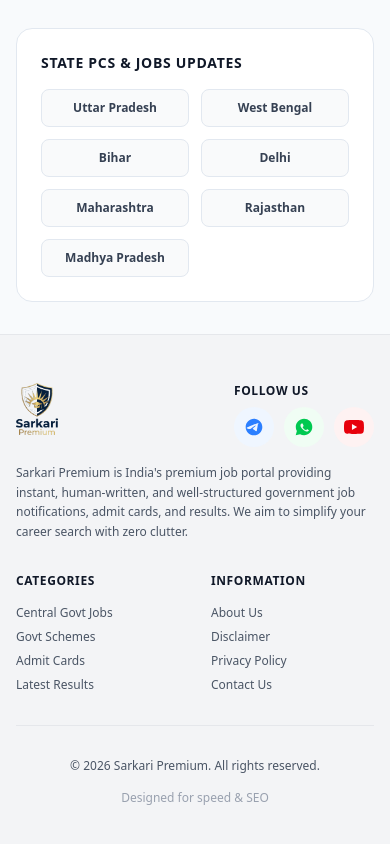
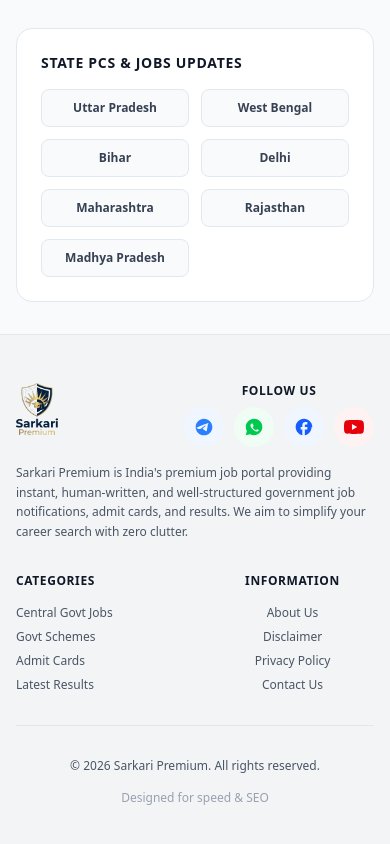
Before and after one commit to mintu9106/sarkari-premium, a Next.js app: page / in a window 390 px wide. Shown: the part 1665-2509 px from the top of the page. Built offline with nearby package versions, Linux system fonts and the light colour scheme; no server answers; the database is empty.

Commit message:
style: center Follow Us header, add Facebook link, and align Information section to center on mobile

```diff
--- a/components/Footer.js
+++ b/components/Footer.js
@@ -17,10 +17,10 @@
                 />
               </Link>
 
-              {/* Follow Us (Heading on top, Icons below it next to Logo) */}
-              <div className="space-y-2 shrink-0">
-                <h3 className="text-gray-900 dark:text-white font-extrabold text-xs sm:text-sm uppercase tracking-wider">Follow Us</h3>
-                <div className="flex items-center gap-2.5">
+              {/* Follow Us (Heading in the middle of icons) */}
+              <div className="space-y-2 shrink-0 flex flex-col items-center">
+                <h3 className="text-gray-900 dark:text-white font-extrabold text-xs sm:text-sm uppercase tracking-wider text-center">Follow Us</h3>
+                <div className="flex items-center justify-center gap-2.5">
                   <a href="https://t.me/sarkaripremium" target="_blank" rel="noopener noreferrer" className="p-2.5 rounded-full bg-blue-50 dark:bg-blue-950/30 text-blue-500 hover:bg-blue-500 hover:text-white transition-all" title="Telegram Channel">
                     <svg className="w-5 h-5" fill="currentColor" viewBox="0 0 24 24">
                       <path d="M12 2C6.48 2 2 6.48 2 12s4.48 10 10 10 10-4.48 10-10S17.52 2 12 2zm4.64 6.8c-.15 1.58-.8 5.42-1.13 7.19-.14.75-.42 1-.68 1.03-.58.05-1.02-.38-1.58-.75-.88-.58-1.38-.94-2.23-1.5-1-.65-.35-1 .22-1.59.15-.15 2.71-2.48 2.76-2.69.01-.03.01-.14-.07-.2-.08-.06-.19-.04-.27-.02-.12.02-1.96 1.25-5.54 3.69-.52.36-1 .53-1.42.52-.47-.01-1.37-.26-2.03-.48-.82-.27-1.47-.42-1.42-.88.03-.24.35-.49.97-.74 3.79-1.65 6.32-2.73 7.59-3.25 3.61-1.48 4.36-1.74 4.85-1.75.11 0 .35.03.51.16.13.1.17.25.19.35.02.13.02.27.01.4z"/>
@@ -29,6 +29,11 @@
                   <a href="https://whatsapp.com/channel/sarkaripremium" target="_blank" rel="noopener noreferrer" className="p-2.5 rounded-full bg-green-50 dark:bg-green-950/30 text-green-500 hover:bg-green-500 hover:text-white transition-all" title="WhatsApp Channel">
                     <svg className="w-5 h-5" fill="currentColor" viewBox="0 0 24 24">
                       <path d="M12.04 2c-5.46 0-9.91 4.45-9.91 9.91 0 1.75.46 3.45 1.32 4.95L2.05 22l5.25-1.38c1.45.79 3.08 1.21 4.74 1.21 5.46 0 9.91-4.45 9.91-9.91 0-2.65-1.03-5.14-2.9-7.01A9.816 9.816 0 0012.04 2zm5.83 14c-.24.68-1.2 1.24-1.67 1.32-.47.08-.85.34-3-.51-2.58-1.01-4.22-3.66-4.35-3.83-.13-.17-1.07-1.43-1.07-2.73 0-1.3.68-1.94.92-2.2.24-.26.52-.33.7-.33.18 0 .36 0 .52.01.17.01.39-.06.61.47.23.55.78 1.9.85 2.05.07.15.12.33.02.53-.1.2-.15.33-.3.51-.15.18-.32.41-.46.55-.16.16-.33.33-.14.66.19.33.85 1.39 1.82 2.26.84.75 1.56.98 1.78 1.09.22.11.35.09.48-.06.13-.15.55-.64.7-.86.15-.22.3-.18.51-.1.21.08 1.34.63 1.57.75.23.12.38.18.44.28.06.1.06.58-.18 1.26z"/>
+                    </svg>
+                  </a>
+                  <a href="https://facebook.com/sarkaripremium" target="_blank" rel="noopener noreferrer" className="p-2.5 rounded-full bg-blue-50 dark:bg-blue-950/30 text-blue-600 hover:bg-blue-600 hover:text-white transition-all" title="Facebook Page">
+                    <svg className="w-5 h-5" fill="currentColor" viewBox="0 0 24 24">
+                      <path d="M22 12c0-5.52-4.48-10-10-10S2 6.48 2 12c0 4.84 3.44 8.87 8 9.8V15H8v-3h2V9.5C10 7.57 11.57 6 13.5 6H16v3h-2c-.55 0-1 .45-1 1v2h3v3h-3v6.95c4.56-.93 8-4.96 8-9.75z"/>
                     </svg>
                   </a>
                   <a href="https://youtube.com/@sarkaripremium" target="_blank" rel="noopener noreferrer" className="p-2.5 rounded-full bg-red-50 dark:bg-red-950/30 text-red-600 hover:bg-red-600 hover:text-white transition-all" title="YouTube Channel">
@@ -56,7 +61,7 @@
           </div>
 
           {/* Legal / Contact */}
-          <div className="col-span-1">
+          <div className="col-span-1 flex flex-col items-center md:items-start text-center md:text-left">
             <h3 className="text-gray-900 dark:text-white font-bold text-xs uppercase tracking-wider mb-4">Information</h3>
             <ul className="space-y-2 text-xs">
               <li><Link href="/about" className="hover:text-amber-500 transition-colors">About Us</Link></li>
```
